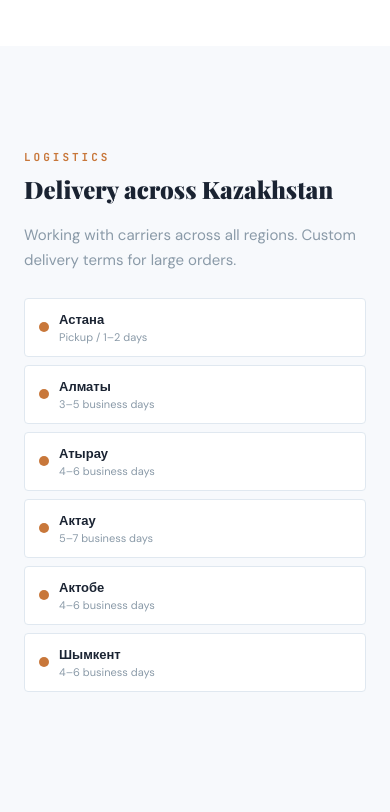
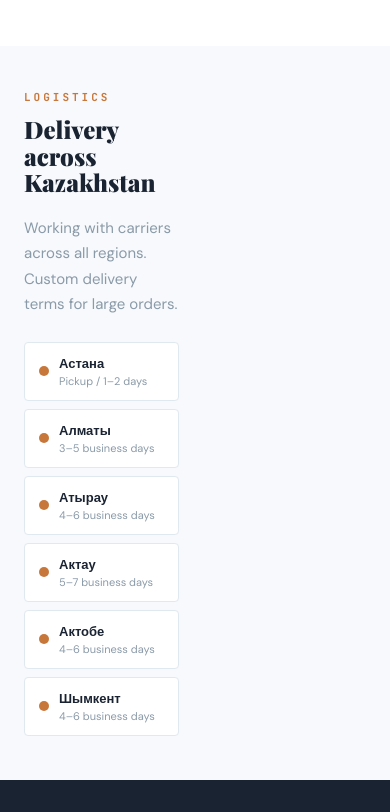
Before and after one commit to DauletTemir/astana-valve, a website: page index.html in a window 390 px wide. Shown: the part 6312-7124 px from the top of the page. Drawn offline with nearby package versions, Linux system fonts and the light colour scheme; a web font is replaced by a local one.

Commit message:
Fix Kazakhstan map visibility on desktop and tablet
Map display strategy:
- Desktop (1024px+): visible, 2 columns layout
- Tablet (640px-1024px): visible as 2 columns, height 280px
- Mobile (400px-640px): hidden to save space

Delivery grid:
- 640px+: 2 column layout (text + map)
- 400px: 1 column layout (text only, map hidden)

All 36 smoke tests pass

```diff
--- a/index.html
+++ b/index.html
@@ -720,9 +720,9 @@ a{text-decoration:none;color:inherit}
   /* ── Production: 1 колонка ── */
   .production-grid{grid-template-columns:1fr}
 
-  /* ── Delivery: карта скрыта, города 1 колонка ── */
-  .delivery-grid{grid-template-columns:1fr;gap:28px;padding:60px 0}
-  .map-placeholder{display:none}
+  /* ── Delivery: карта видна, города 1 колонка ── */
+  .delivery-grid{grid-template-columns:1fr 1fr;gap:40px}
+  .map-placeholder{height:300px}
   .delivery-cities{grid-template-columns:1fr;gap:8px;margin-top:24px}
   .city-item{padding:12px 14px;gap:10px;font-size:13px}
   .city-name{font-size:13px;font-weight:600}
@@ -778,6 +778,8 @@ a{text-decoration:none;color:inherit}
 @media(max-width:400px){
   .hero-h1{font-size:24px}
   .delivery-cities{grid-template-columns:1fr}
+  .delivery-grid{grid-template-columns:1fr}
+  .map-placeholder{display:none}
   .drawer-panel{width:100vw}
   .proj-card{min-width:230px}
   .testi-scroll .testi-card{min-width:calc(100vw - 48px)}
@@ -841,6 +843,8 @@ a{text-decoration:none;color:inherit}
   .blog-grid{grid-template-columns:1fr}
   .form-grid{grid-template-columns:1fr}
   .delivery-cities{grid-template-columns:1fr}
+  .delivery-grid{grid-template-columns:1fr 1fr;gap:32px}
+  .map-placeholder{height:280px}
   .stats-inner{grid-template-columns:repeat(2,1fr)}
   .footer-grid{grid-template-columns:1fr}
 }
```
